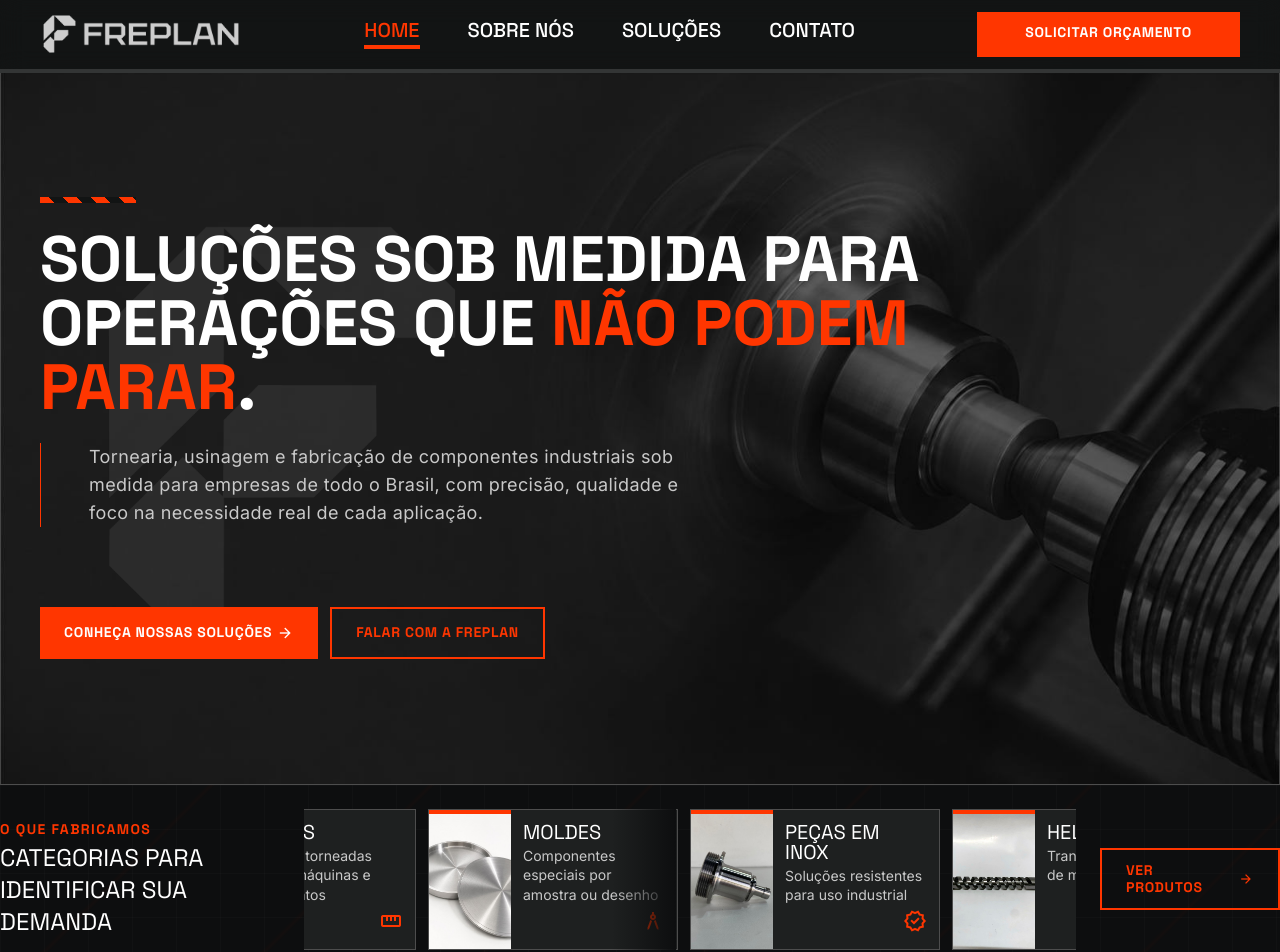
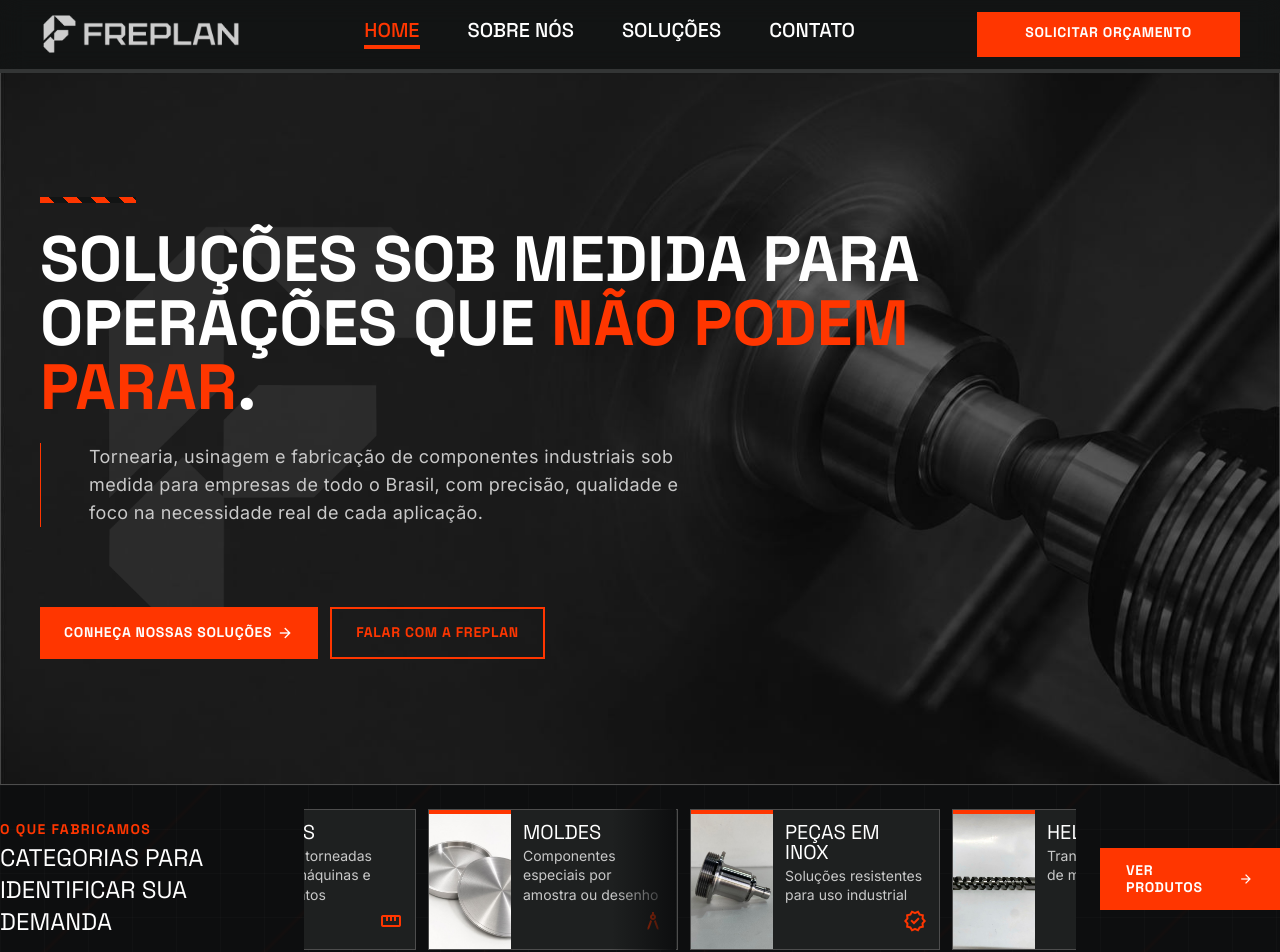
Before and after one commit to xzmuh/freplan, a React (Vite) app: page /#/ in a window 1280 px wide. Shown: the top 952 px of the page. Built offline with nearby package versions, Linux system fonts and the light colour scheme.

Commit message:
melhorias home

```diff
--- a/src/pages/Home.jsx
+++ b/src/pages/Home.jsx
@@ -326,7 +326,7 @@ export default function Home() {
 
             <a
               href={`${assetBase}#/products`}
-              className="mx-margin flex min-h-12 items-center justify-center gap-xs border-2 border-primary px-md py-sm font-label-bold text-label-bold uppercase text-primary transition-all hover:bg-primary hover:text-white active:scale-[0.98] lg:mx-0"
+              className="mx-margin flex min-h-12 items-center justify-center gap-xs border-2 border-primary bg-primary px-md py-sm font-label-bold text-label-bold uppercase text-white transition-all hover:bg-white hover:text-black active:scale-[0.98] lg:mx-0"
             >
               Ver produtos
               <span className="material-symbols-outlined text-base">arrow_forward</span>
```
